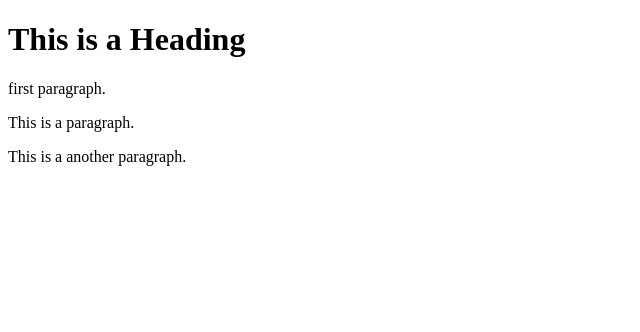
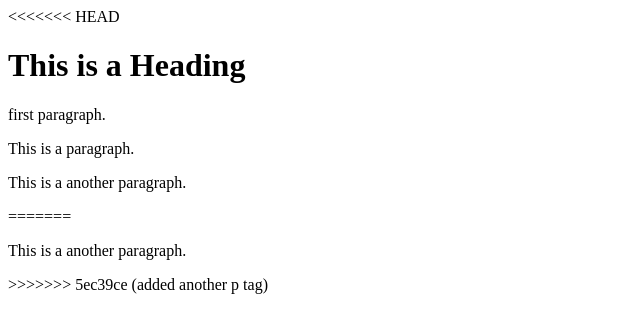
Before and after one commit to CobaltSoixante/learning-git, a plain HTML site: page index.html in a window 1280 px wide. Shown: the whole page, without its empty margins (0-640 px from the left). Drawn offline with Linux system fonts and the light colour scheme.

Commit message:
added another p tag

```diff
--- a/index.html
+++ b/index.html
@@ -4,9 +4,13 @@
 <title>Page Title</title>
 </head>
 <body>
+<<<<<<< HEAD
   <h1>This is a Heading</h1>
   <p>first paragraph.</p>
   <p>This is a paragraph.</p>
   <p>This is a another paragraph.</p>
+=======
+    <p>This is a another paragraph.</p>
+>>>>>>> 5ec39ce (added another p tag)
 </body>
 </html>
```
